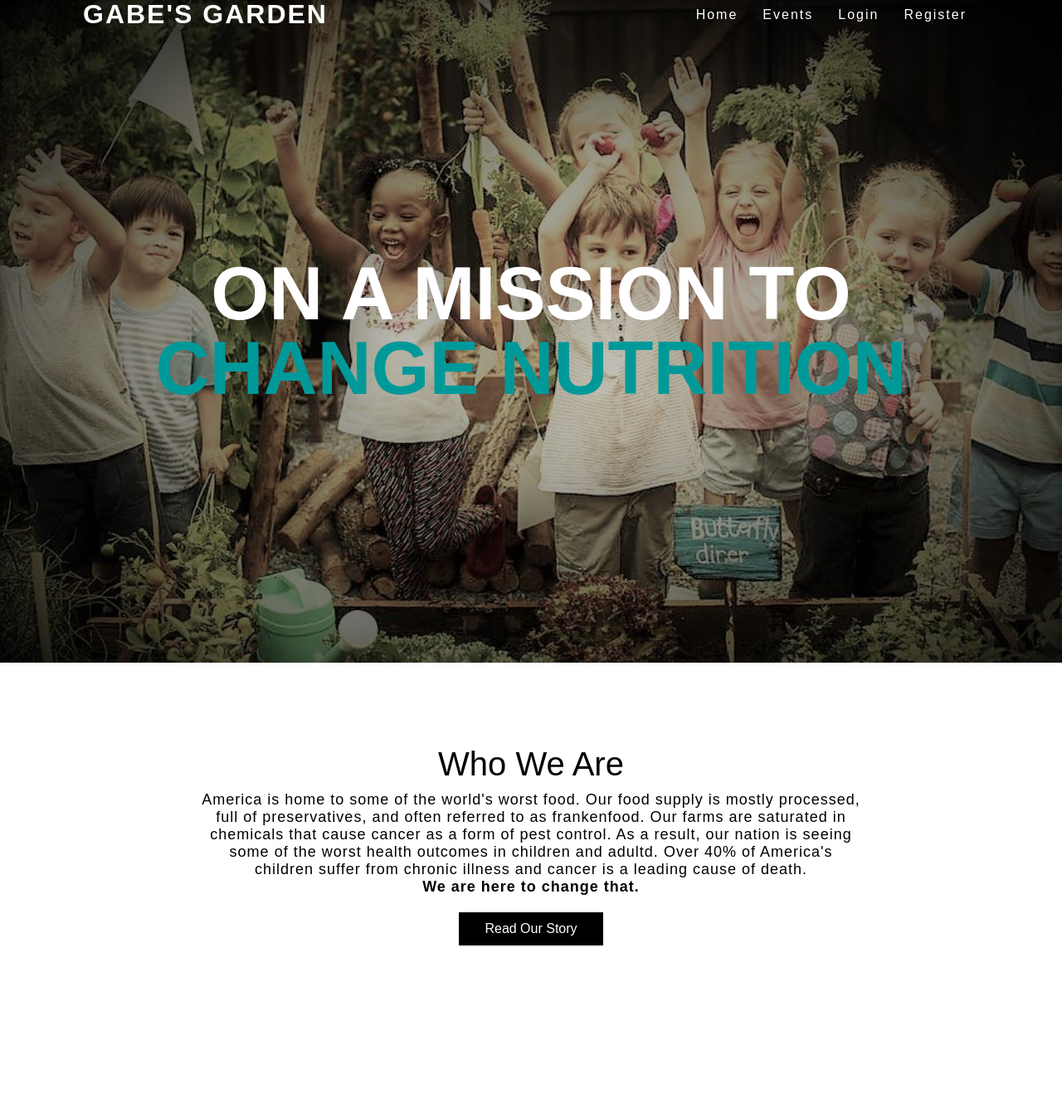
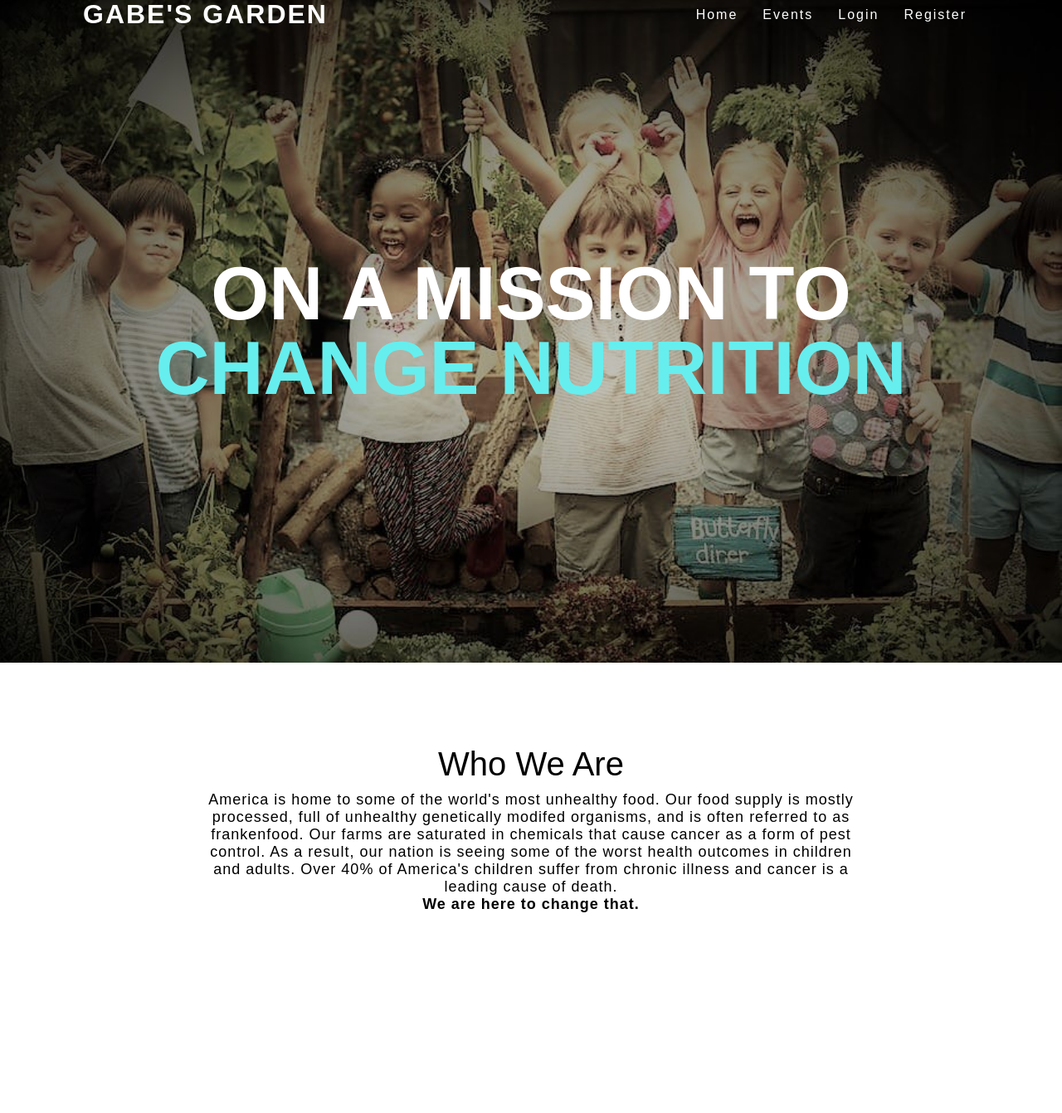
Before and after one commit to Code-Institute-Submissions/susanmarie87-The-Garden_NovResub, a Flask app: page / in a window 1280 px wide. Shown: the part 41-1383 px from the top of the page at 83% size. Run offline with Flask 2, Linux system fonts and the light colour scheme; some libraries are stand-ins or nearby versions.

Commit message:
Removed btn from home page. Changed wording.

```diff
--- a/static/css/styles.css
+++ b/static/css/styles.css
@@ -84,7 +84,7 @@ header ul li a {
 }
 
 .banner h2 span {
-    color: #009999;
+    color: #66eeee;
 }
 
 header.sticky .logo,
@@ -126,15 +126,6 @@ p {
     letter-spacing: 1px;
 }
 
-.btn {
-    position: relative;
-    display: inline-block;
-    padding: 10px 30px;
-    border: 1px solid #000;
-    text-decoration: none;
-    background: #000;
-    color: #fff;
-}
 
 .services {
     position: relative;
@@ -569,6 +560,19 @@ p {
     }
 }
 
+/*Profile*/
+.banner-3 {
+    position: relative;
+    width: 100%;
+    min-height: 100vh;
+    background: url('../img/garden-party.jpg');
+    background-size: cover;
+    display: flex;
+    justify-content: center;
+    align-items: center;
+}
+
+
 
 /*Register and Login Form*/
 section {
@@ -798,6 +802,7 @@ img {
 
 .cards_wrap .card_bottom {
     padding: 15px;
+
 }
 
 .cards_wrap .card_bottom .card_category {
@@ -819,6 +824,7 @@ img {
 
 .cards_wrap .card_bottom .card_creator {
     text-align: center;
+
 }
 
 /* MEDIA QUERIES FOR CARDS */
--- a/templates/index.html
+++ b/templates/index.html
@@ -5,19 +5,18 @@
 <section class="banner" id="home">
     <h2>On A Mission To<br> <span>Change Nutrition</span></h2>
 
-
 </section>
 <section class="sec" id="about">
     <div class="content">
         <div class="mxw800p">
             <h3>Who We Are</h3>
-            <p>America is home to some of the world's worst food. Our food supply is mostly processed,
-                full of preservatives, and often referred to as frankenfood. Our farms are saturated
+            <p>America is home to some of the world's most unhealthy food. Our food supply is mostly processed,
+                full of unhealthy genetically modifed organisms, and is often referred to as frankenfood. Our farms are
+                saturated
                 in chemicals that cause cancer as a form of pest control. As a result, our nation is seeing
-                some of the worst health outcomes in children and adultd. Over 40% of America's children suffer
+                some of the worst health outcomes in children and adults. Over 40% of America's children suffer
                 from chronic illness and cancer is a leading cause of death.<br> <strong>We are here to change
                     that.</strong></p>
-            <a href="#" class="btn">Read Our Story</a>
         </div>
     </div>
 </section>
```
